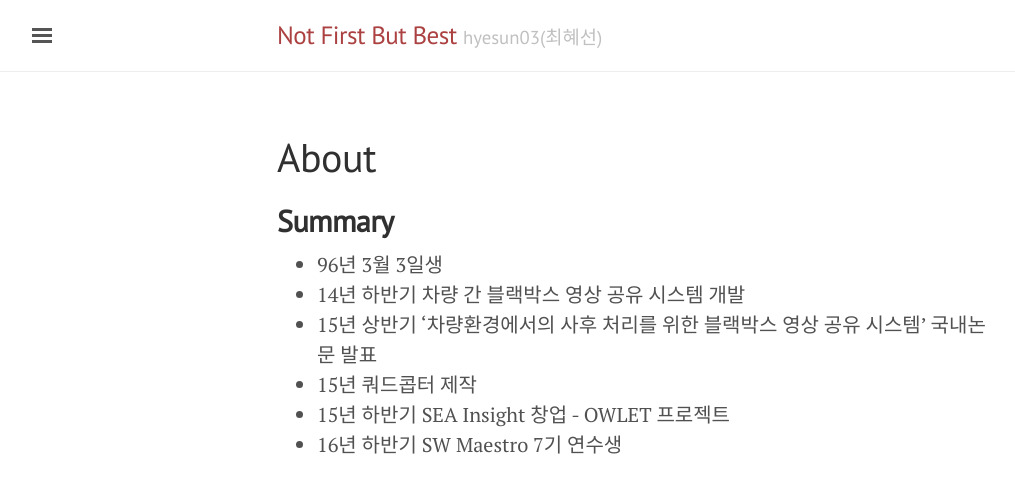
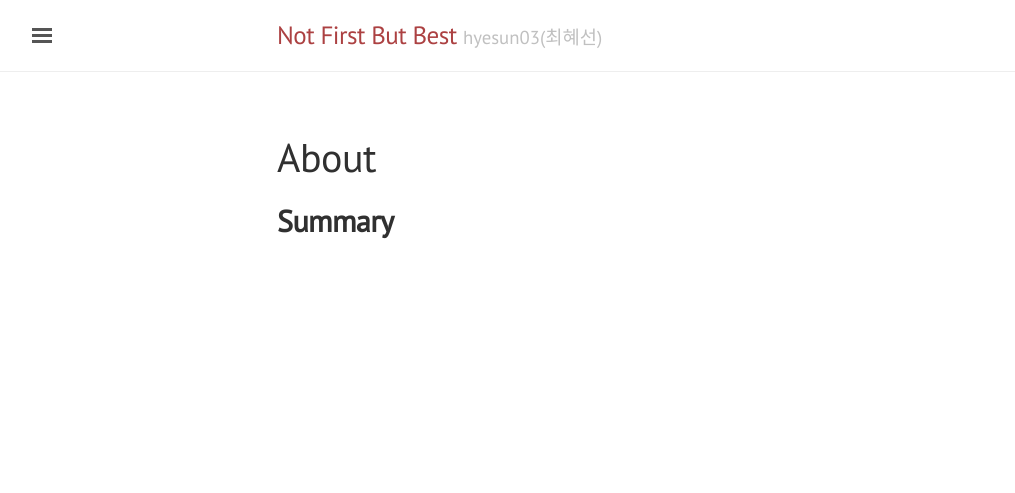
Before and after one commit to hyesun03/hyesun03.github.io, a Jekyll site: the page built from about.md, in a window 1280 px wide. Shown: the top 493 px of the page, without its empty margins (3-1018 px from the left). Built offline with Jekyll 4.4.1, drawn with Linux system fonts in a browser that asks for light colours; comment, search, counter and statistics services are not loaded.

Commit message:
about 일단 주석

```diff
--- a/about.md
+++ b/about.md
@@ -3,9 +3,9 @@ layout: page
 title: About
 ---
 ## **Summary**
-* 96년 3월 3일생
+<!-- * 96년 3월 3일생
 * 14년 하반기 차량 간 블랙박스 영상 공유 시스템 개발
 * 15년 상반기 '차량환경에서의 사후 처리를 위한 블랙박스 영상 공유 시스템’ 국내논문 발표
 * 15년 쿼드콥터 제작
 * 15년 하반기 SEA Insight 창업 - OWLET 프로젝트
-* 16년 하반기 SW Maestro 7기 연수생
+* 16년 하반기 SW Maestro 7기 연수생 -->
```
